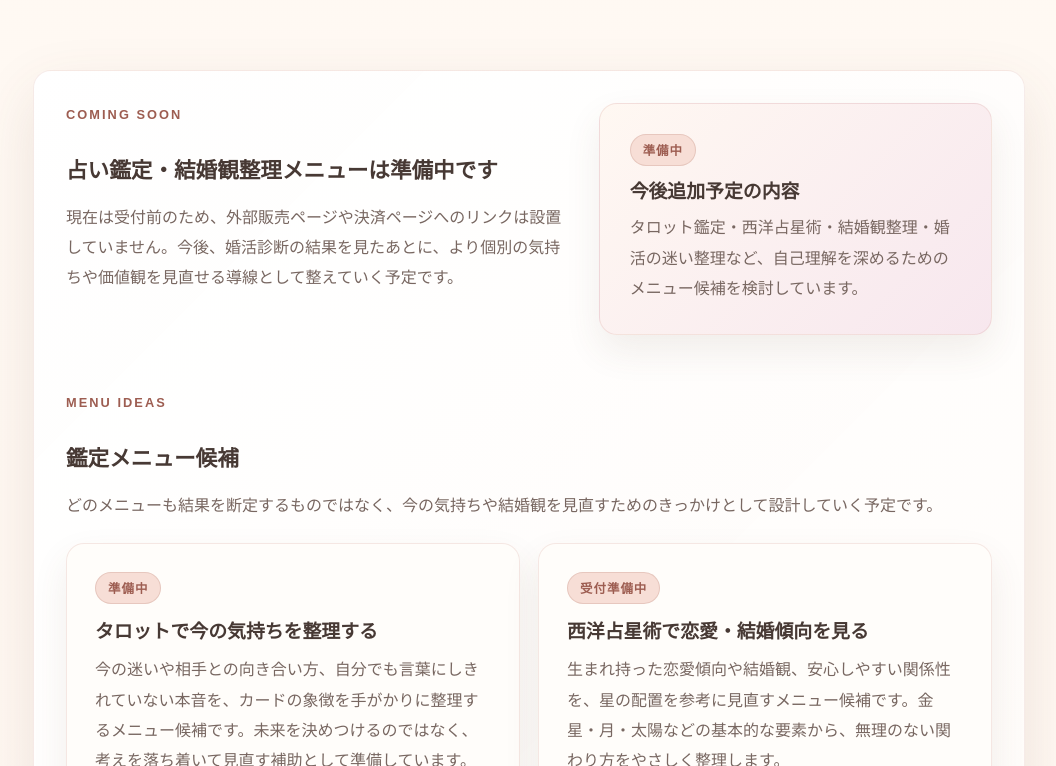
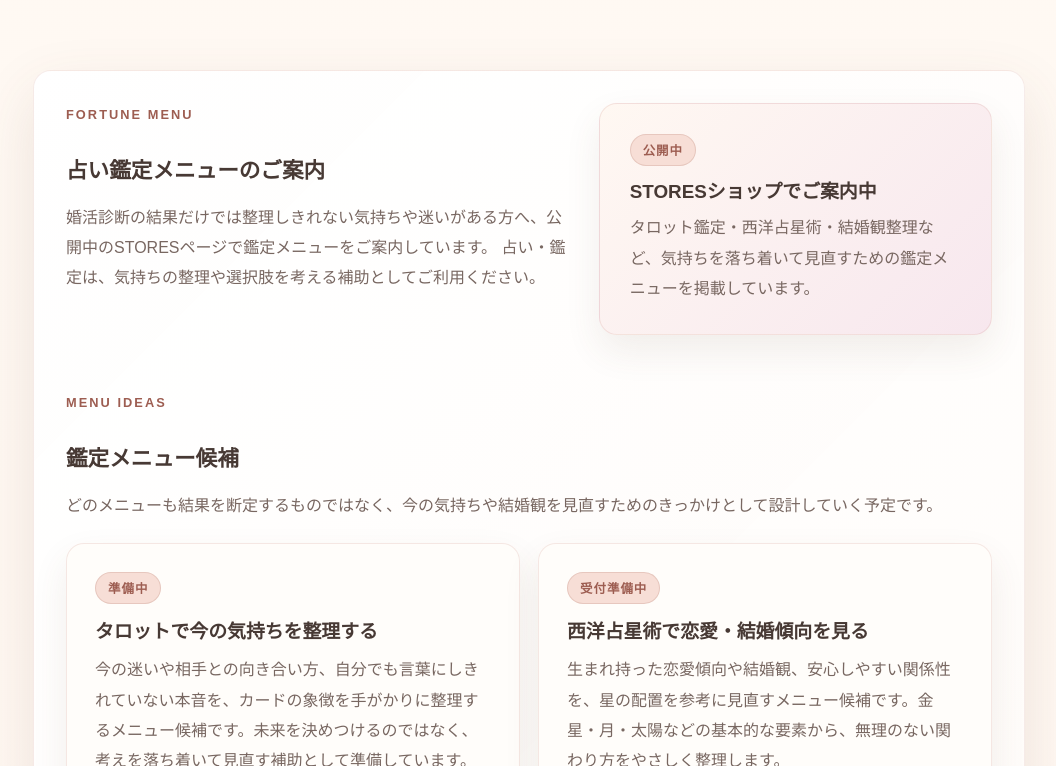
Before and after one commit to kenichis1971-cloud/konkatsu-diagnosis-site, a Next.js app: page /fortune in a window 1280 px wide. Shown: the part 754-1520 px from the top of the page, without its empty margins (111-1167 px from the left). Built offline with nearby package versions, Linux system fonts and the light colour scheme.

Commit message:
Update fortune CTA to STORES menu link

```diff
--- a/app/fortune/page.tsx
+++ b/app/fortune/page.tsx
@@ -101,17 +101,18 @@
         <section className="page-card content-area fortune-content">
           <section className="fortune-overview" aria-labelledby="fortune-overview-title">
             <div>
-              <p className="eyebrow">Coming Soon</p>
-              <h2 id="fortune-overview-title">占い鑑定・結婚観整理メニューは準備中です</h2>
+              <p className="eyebrow">Fortune Menu</p>
+              <h2 id="fortune-overview-title">占い鑑定メニューのご案内</h2>
               <p>
-                現在は受付前のため、外部販売ページや決済ページへのリンクは設置していません。今後、婚活診断の結果を見たあとに、より個別の気持ちや価値観を見直せる導線として整えていく予定です。
+                婚活診断の結果だけでは整理しきれない気持ちや迷いがある方へ、公開中のSTORESページで鑑定メニューをご案内しています。
+                占い・鑑定は、気持ちの整理や選択肢を考える補助としてご利用ください。
               </p>
             </div>
             <aside className="fortune-status-card" aria-label="受付状況">
-              <span>準備中</span>
-              <h3>今後追加予定の内容</h3>
+              <span>公開中</span>
+              <h3>STORESショップでご案内中</h3>
               <p>
-                タロット鑑定・西洋占星術・結婚観整理・婚活の迷い整理など、自己理解を深めるためのメニュー候補を検討しています。
+                タロット鑑定・西洋占星術・結婚観整理など、気持ちを落ち着いて見直すための鑑定メニューを掲載しています。
               </p>
             </aside>
           </section>
@@ -174,13 +175,20 @@
 
           <section className="fortune-next-step" aria-labelledby="fortune-cta-title">
             <div>
-              <p className="eyebrow">Coming Soon CTA</p>
-              <h2 id="fortune-cta-title">気持ちを整理したい方へ</h2>
+              <p className="eyebrow">Fortune CTA</p>
+              <h2 id="fortune-cta-title">気持ち整理の鑑定ページを見る</h2>
               <p>
-                鑑定メニューは準備中です。必要な方に向けて、後日ご案内予定です。
-                今はこのページを、婚活中の迷いや結婚観を落ち着いて見直すためのメモ代わりとしてご活用ください。
+                必要な方だけ、鑑定メニューをご確認ください。外部のSTORESページへ移動します。
               </p>
             </div>
+            <a
+              className="diagnosis-button"
+              href="https://fortuneteller-lucia.stores.jp"
+              target="_blank"
+              rel="noopener noreferrer"
+            >
+              外部サイトで鑑定メニューを見る
+            </a>
           </section>
 
           <section className="fortune-next-step" aria-labelledby="fortune-next-title">
```
